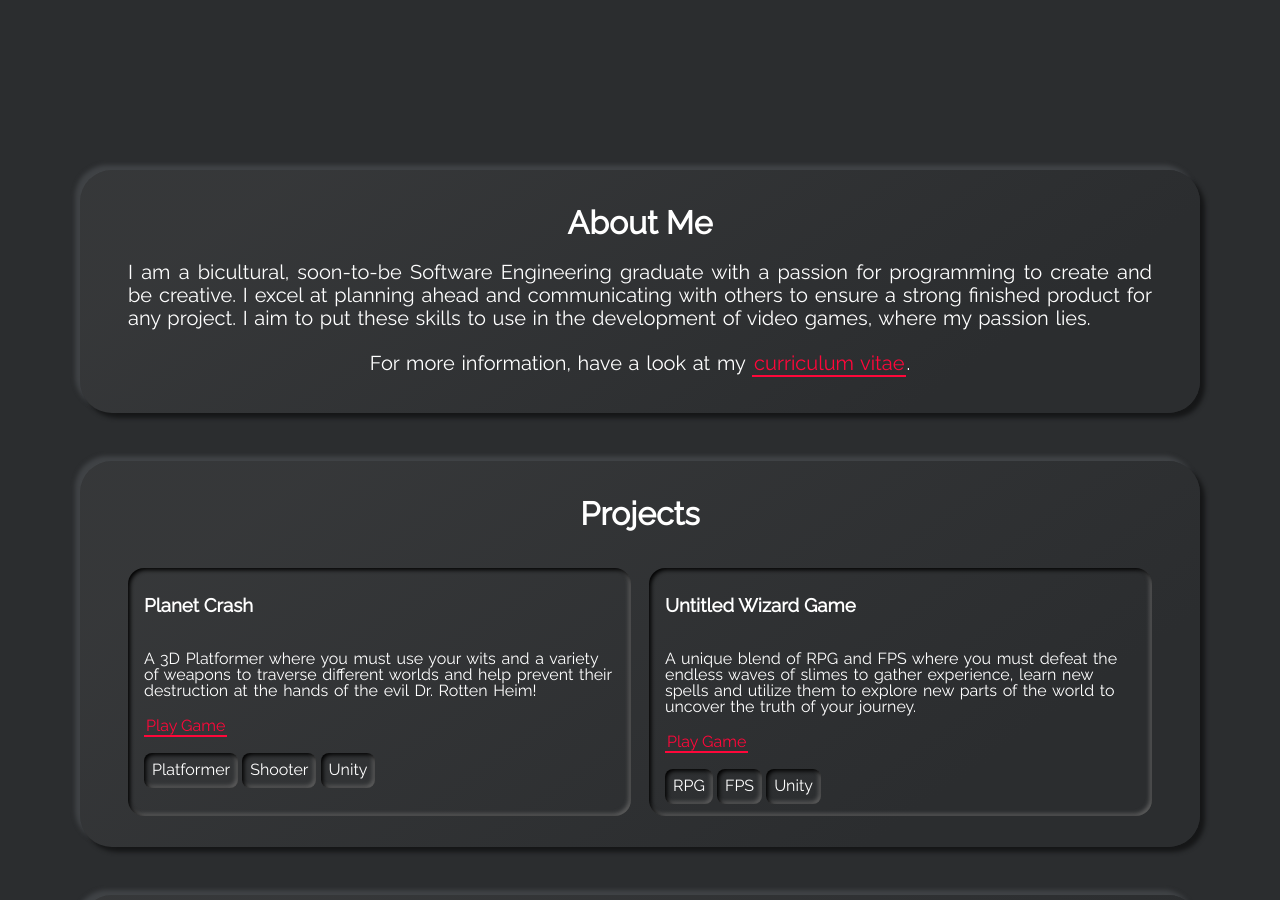
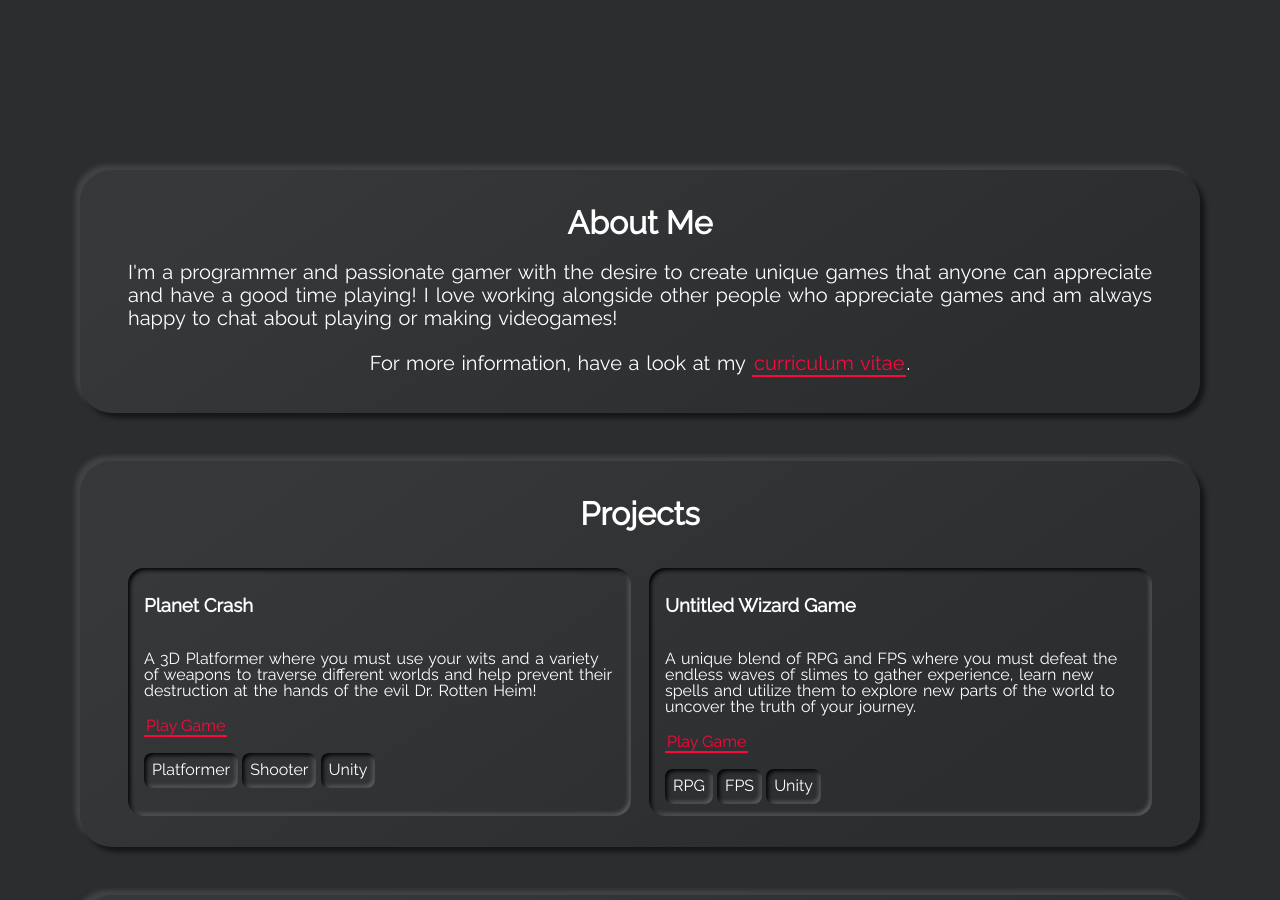
Before and after one commit to Seidmani64/Seidmani64.github.io, a Jekyll site: the page built from index.html, in a window 1280 px wide and 900 px high, scrolled down 890 px. Built offline with Jekyll 4.4.1, drawn with Linux system fonts in a browser that asks for light colours; some of the changed text lies outside the part shown.

Commit message:
Modified about me and contact message

```diff
--- a/_config.yml
+++ b/_config.yml
@@ -35,7 +35,7 @@ show_aboutme_card: true
 # about_me_title: The will be displayed as the title in the About Me section
 about_me_title: About Me
 # about_me_description: This will be displayed under the title.
-about_me_description: I am a bicultural, soon-to-be Software Engineering graduate with a passion for programming to create and be creative. I excel at planning ahead and communicating with others to ensure a strong finished product for any project. I aim to put these skills to use in the development of video games, where my passion lies.
+about_me_description: I'm a programmer and passionate gamer with the desire to create unique games that anyone can appreciate and have a good time playing! I love working alongside other people who appreciate games and am always happy to chat about playing or making videogames!
 about_me_cv_download_link: https://www.dropbox.com/s/ykbwws7nse8b76x/CV_IanSeidman.pdf?dl=0
 
 
@@ -84,7 +84,7 @@ show_contact_card: true
 # contact_title: The will be displayed as the title in the Contact section
 contact_title: Contact
 # contact_description: This will be displayed under the title.
-contact_description: Feel free to contact me with any questions, I'm always happy to talk about videogames after all!
+contact_description: Feel free to contact me with any questions, or even just to chat!
 
 # GITHUB-METADATA
 # Set this to your forked repository
```
